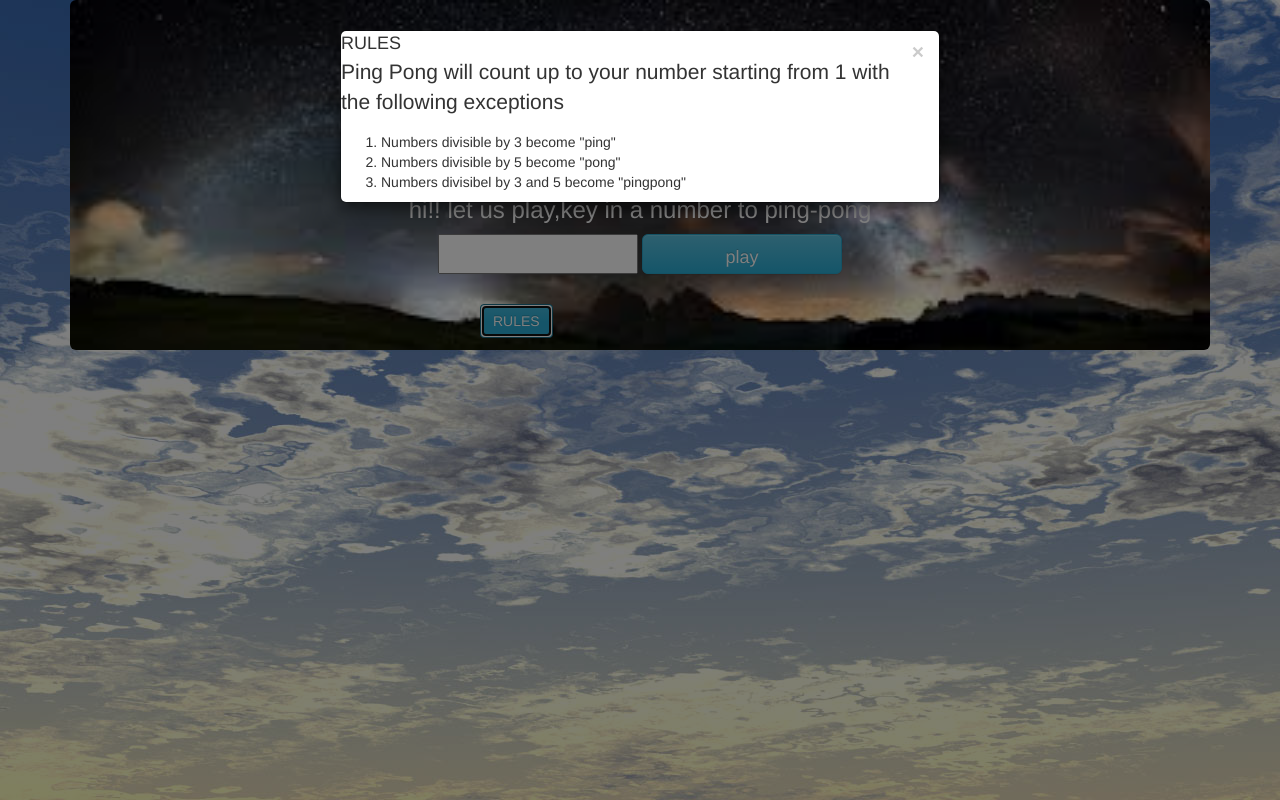
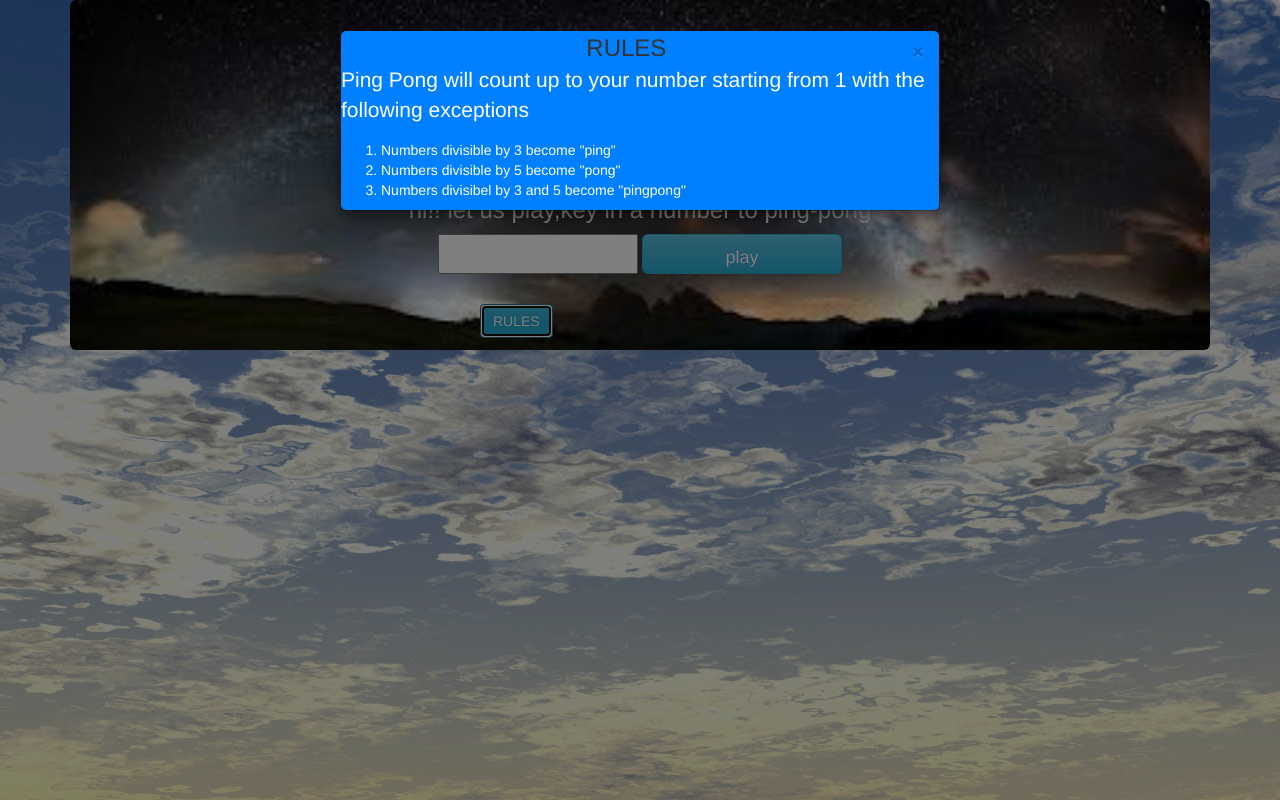
Before and after one commit to abdilatifbashir/ping-pong, a plain HTML site: page index.html in a window 1280 px wide. Both pictures are taken after a click on the button "RULES". Shown: the top 800 px of the page. Drawn offline with nearby package versions, Linux system fonts and the light colour scheme.

Commit message:
align headerand paragraph  of modal section to center as well as changing the color

```diff
--- a/css/custom-style.css
+++ b/css/custom-style.css
@@ -27,3 +27,10 @@ body{background-image:url("../images/sky-background.jpg");
 	margin-top: 10px;
   margin-right: 15px;
 }
+#modal-color{
+	background-color: rgb(0, 128, 255);
+}
+#header-style{text-align: center;}
+#modal-para{
+	color: white;
+}
--- a/index.html
+++ b/index.html
@@ -43,11 +43,11 @@
               <div class="modal-dialog">
 
 
-                <div class="modal-content" id="modal">
+                <div class="modal-content" id="modal-color">
                   <button type="button" class="close" data-dismiss="modal" id="x-button">&times;</button>
-                  <h4 class="modal-title" id="h4">RULES</h4>
-                  <p class="" id="p">Ping Pong will count up to your number starting from 1 with the following exceptions</p>
-                  <ol>
+                  <h3 class="modal-title" id="header-style">RULES</h3>
+                  <p class="" id="modal-para">Ping Pong will count up to your number starting from 1 with the following exceptions</p>
+                  <ol style="color:white;">
                     <li>Numbers divisible by 3 become "ping"</li>
                     <li>Numbers divisible by 5 become "pong"</li>
                     <li>Numbers divisibel by 3 and 5 become "pingpong"</li>
```
